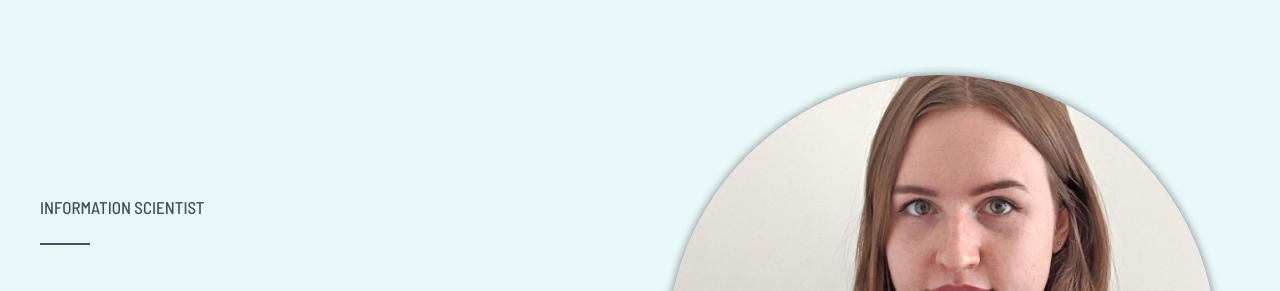
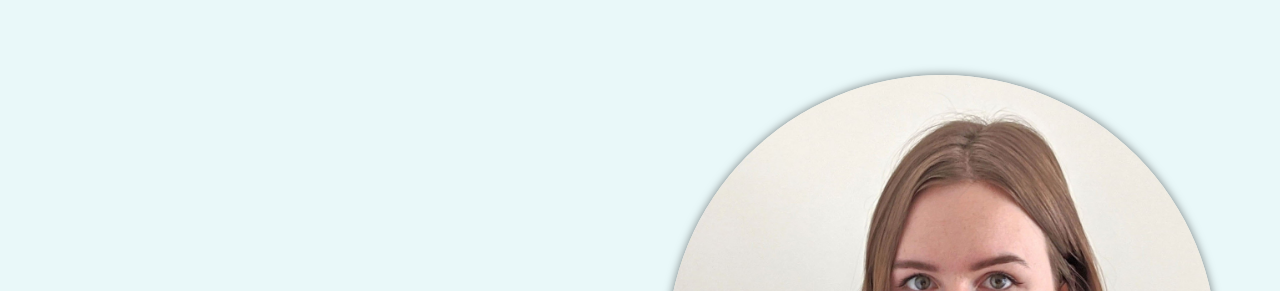
Before and after one commit to GYF-256/franziska-zimmer-com, an Astro site: page / in a window 1280 px wide. Shown: the part 95-386 px from the top of the page. Built offline with nearby package versions, Linux system fonts and the light colour scheme; Astro itself is replaced by a stand-in of ours.

Commit message:
Match original Elementor portrait proportions without square cropping

```diff
--- a/src/pages/index.astro
+++ b/src/pages/index.astro
@@ -116,7 +116,7 @@ const academicProfiles = [
 .hero-divider{width:50px;border-top:2px solid #454f5e;margin:5px 0 50px}
 .hero-copy h1{font:800 clamp(3.5rem,5.8vw,5.1875rem)/1.4 'Playfair Display',Georgia,serif;color:#0f172a;margin:0;overflow-wrap:normal}
 .hero-portrait{min-width:0;display:flex;align-items:center;justify-content:center;padding:150px 0}
-.hero-portrait img{width:100%;max-width:550px;aspect-ratio:1/1;object-fit:cover;object-position:center 37%;border-radius:500px;box-shadow:0 0 10px rgba(0,0,0,.5);display:block;margin:-50px}
+.hero-portrait img{width:100%;max-width:550px;height:auto;border-radius:500px;box-shadow:0 0 10px rgba(0,0,0,.5);display:block;margin:-50px}
 .home-lower{background:#e9f8f9;padding:0 0 70px}
 .article-section{max-width:1200px;margin:auto;padding:100px 20px 20px;font-family:-apple-system,BlinkMacSystemFont,'Helvetica Neue',Arial,sans-serif}
 .section-label{font-size:13px;letter-spacing:4px;font-weight:700;color:#777;margin-bottom:22px}
```
